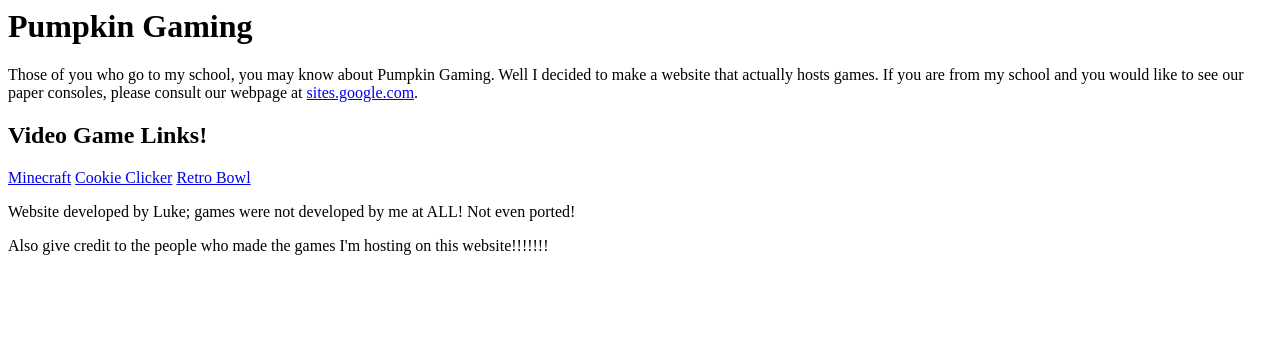
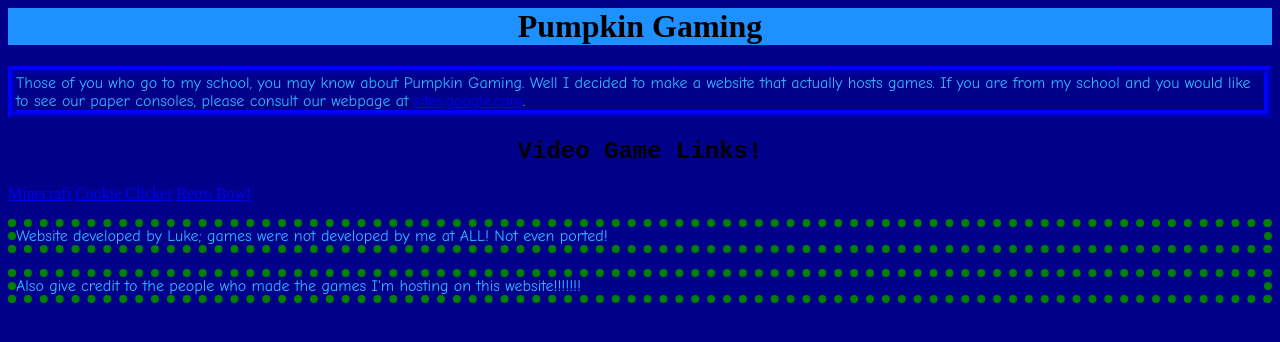
Before and after one commit to luke975/PumpkinGaming, a plain HTML site: page index.html in a window 1280 px wide. Drawn offline with Linux system fonts and the light colour scheme.

Commit message:
Update - Styling

```diff
--- a/index.html
+++ b/index.html
@@ -3,8 +3,8 @@
 <header>
 <h1>Pumpkin Gaming</h1>
 </header>
-<p>Those of you who go to my school, you may know about Pumpkin Gaming. Well I decided to make a website that actually hosts games. If you are from my school and you would like to see our paper consoles, please consult our webpage at
-<a href="sites.google.com/talawanda.org/pumpkin-gaming-home">sites.google.com</a>.</p>
+<p class="border1">Those of you who go to my school, you may know about Pumpkin Gaming. Well I decided to make a website that actually hosts games. If you are from my school and you would like to see our paper consoles, please consult our webpage at
+<a href="https://sites.google.com/talawanda.org/pumpkin-gaming-home">sites.google.com</a>.</p>
 
 <h2>Video Game Links!</h2>
 <a href="/minecraft/index.html">Minecraft</a>
@@ -17,8 +17,8 @@
 
 
 
-<p>Website developed by Luke; games were not developed by me at ALL! Not even ported!</p>
-<p>Also give credit to the people who made the games I'm hosting on this website!!!!!!!</p>
+<p class="border2">Website developed by Luke; games were not developed by me at ALL! Not even ported!</p>
+<p class="border2">Also give credit to the people who made the games I'm hosting on this website!!!!!!!</p>
 
 
 
--- a/style.css
+++ b/style.css
@@ -0,0 +1,44 @@
+body {
+   background-color: DarkBlue;
+}
+
+h1 {
+   color: black;
+   background-color: dodgerblue;
+   font-family: ;
+   text-align: center;
+}
+
+h2 {
+   color: black
+   background-color: mediumseagreen;
+   font-family: Courier New;
+   text-align: center;
+}
+
+p {
+   color: #33B8FF;
+   font-family: Comic Sans MS;'
+}
+
+.border1 {
+   border-style: ridge;
+   border-width: 8px;
+   border-color: blue;
+}
+
+
+.border2 {
+   border-style: dotted;
+   border-width: 8px;
+   border-color: green;
+}
+
+.border3 {
+   border-style: solid;
+   border-width: 6px;
+   border-color: orange;
+
+.center {
+   text-align: center;
+}
```
